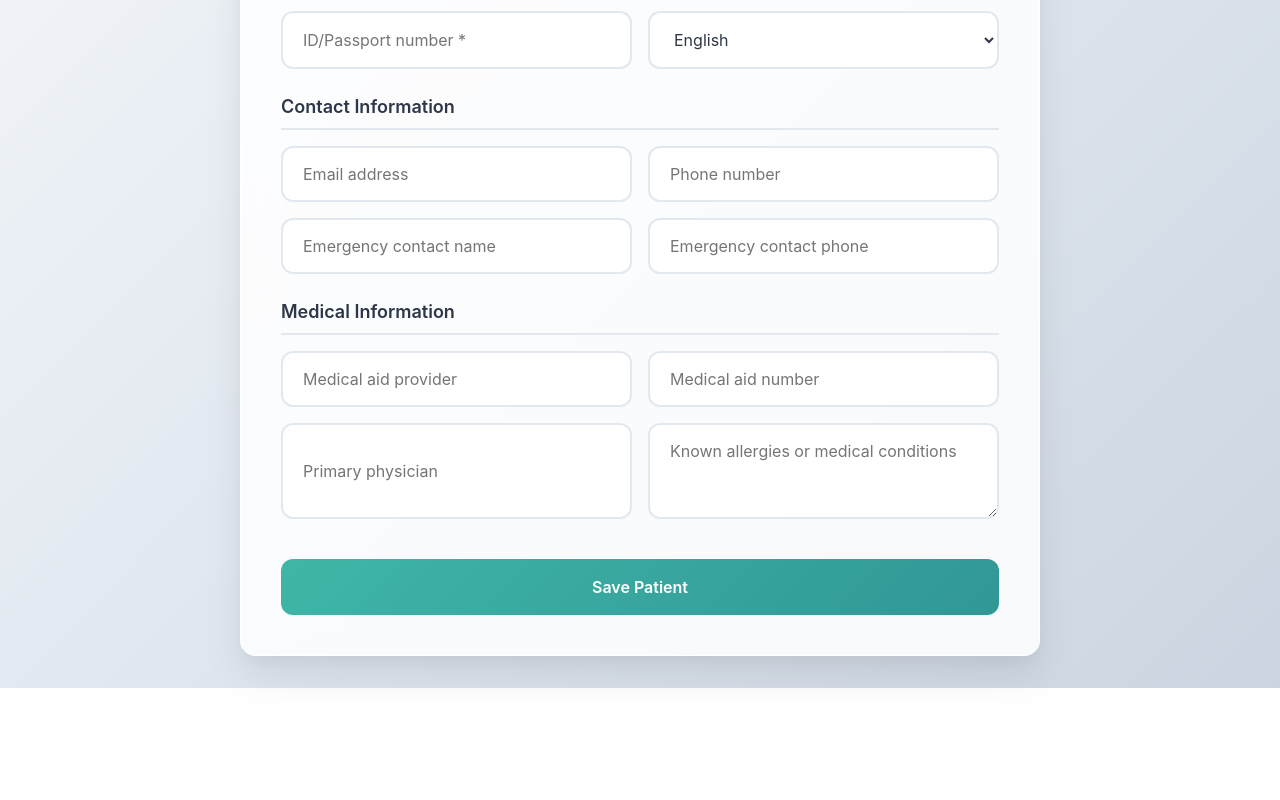
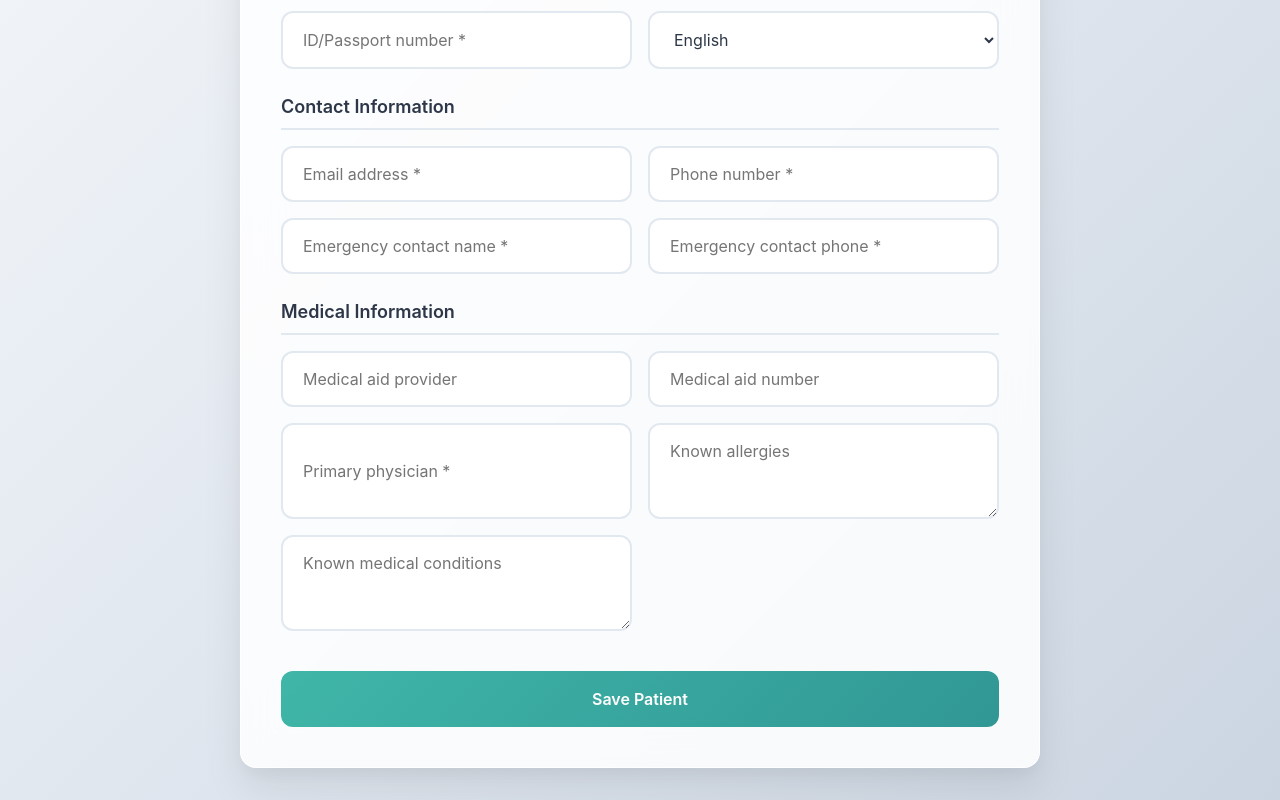
Before and after one commit to bboycode/launchlab-hackthon, a React (Vite) app in the folder Front/voice2vital/: page /patient-register in a window 1280 px wide. Shown: the part 457-1257 px from the top of the page. Before the commit the page ends 1145 px from the top, so only its background shows below. Built offline with nearby package versions, Linux system fonts and the light colour scheme.

Commit message:
tweaks made with inout validation, headings, layout

```diff
--- a/Front/voice2vital/src/pages/DoctorRegistration.tsx
+++ b/Front/voice2vital/src/pages/DoctorRegistration.tsx
@@ -25,7 +25,7 @@ const DoctorRegistration: React.FC = () => {
     setErr("");
 
     // Basic validation
-    if (!form.firstName || !form.lastName || !form.idNumber || !form.email || !form.password) {
+    if (!form.firstName || !form.lastName || !form.idNumber || !form.email || !form.password || !form.practiceNumber || !form.specialty || !form.phoneNumber || !form.hospital) {
       setErr("Please fill in all required fields.");
       return;
     }
@@ -295,7 +295,7 @@ const DoctorRegistration: React.FC = () => {
               color: '#2d3748',
               margin: '0 0 8px 0'
             }}>
-              Doctor Registration
+              Registration
             </h2>
             <p style={{
               color: '#718096',
@@ -432,7 +432,7 @@ const DoctorRegistration: React.FC = () => {
 
             <input
               type="tel"
-              placeholder="Phone Number"
+              placeholder="Phone Number *"
               value={form.phoneNumber}
               onChange={(e) => update("phoneNumber", e.target.value)}
               style={{
@@ -463,7 +463,7 @@ const DoctorRegistration: React.FC = () => {
               <div style={{ flex: 1 }}>
                 <input
                   type="text"
-                  placeholder="Practice Number"
+                  placeholder="Practice Number *"
                   value={form.practiceNumber}
                   onChange={(e) => update("practiceNumber", e.target.value)}
                   style={{
@@ -492,7 +492,7 @@ const DoctorRegistration: React.FC = () => {
               <div style={{ flex: 1 }}>
                 <input
                   type="text"
-                  placeholder="Specialty"
+                  placeholder="Specialty *"
                   value={form.specialty}
                   onChange={(e) => update("specialty", e.target.value)}
                   style={{
@@ -522,7 +522,7 @@ const DoctorRegistration: React.FC = () => {
 
             <input
               type="text"
-              placeholder="Hospital/Clinic"
+              placeholder="Hospital/Clinic *"
               value={form.hospital}
               onChange={(e) => update("hospital", e.target.value)}
               style={{
@@ -653,7 +653,7 @@ const DoctorRegistration: React.FC = () => {
                 e.currentTarget.style.boxShadow = '0 8px 20px rgba(63, 182, 168, 0.2)';
               }}
             >
-              Create Doctor Account
+              Create Account
             </button>
 
             <div style={{ textAlign: 'center', marginTop: '20px' }}>
--- a/Front/voice2vital/src/pages/Login.tsx
+++ b/Front/voice2vital/src/pages/Login.tsx
@@ -222,12 +222,21 @@ const Login: React.FC = () => {
               fontWeight: '600',
               border: 'none',
               borderRadius: '12px',
+              background: 'linear-gradient(135deg, #3fb6a8, #319795)',
               color: 'white',
+              cursor: 'pointer',
               transition: 'all 0.2s ease',
               fontFamily: 'inherit',
-              position: 'relative',
-              overflow: 'hidden',
-              backgroundColor: "#3fb6a8",
+              boxShadow: '0 8px 20px rgba(63, 182, 168, 0.2)',
+              marginTop: '8px'
+            }}
+            onMouseEnter={(e) => {
+              e.currentTarget.style.transform = 'translateY(-2px)';
+              e.currentTarget.style.boxShadow = '0 12px 24px rgba(63, 182, 168, 0.3)';
+            }}
+            onMouseLeave={(e) => {
+              e.currentTarget.style.transform = 'translateY(0)';
+              e.currentTarget.style.boxShadow = '0 8px 20px rgba(63, 182, 168, 0.2)';
             }}
           >
             Sign In
--- a/Front/voice2vital/src/pages/PatientRegistration.tsx
+++ b/Front/voice2vital/src/pages/PatientRegistration.tsx
@@ -48,8 +48,13 @@ const PatientRegistration: React.FC = () => {
     if (!p.firstName.trim()) newErrors.push("First name is required");
     if (!p.lastName.trim()) newErrors.push("Last name is required");
     if (!p.dob) newErrors.push("Date of birth is required");
+    if (!p.sex) newErrors.push("Sex is required");
     if (!p.idNumber.trim()) newErrors.push("ID/Passport number is required");
-    if (!p.sex) newErrors.push("Sex is required");
+    if (!p.email.trim()) newErrors.push("Email is required");
+    if (!p.phone.trim()) newErrors.push("Phone number is required");
+    if (!p.emergencyContactName.trim()) newErrors.push("Emergency contact name is required");
+    if (!p.emergencyContactPhone.trim()) newErrors.push("Emergency contact phone number is required");
+    if (!p.primaryPhysician.trim()) newErrors.push("Primary physician is required");
     if (p.email && !/\S+@\S+\.\S+/.test(p.email)) {
       newErrors.push("Please enter a valid email address");
     }
@@ -209,8 +214,8 @@ const PatientRegistration: React.FC = () => {
               gap: '8px'
             }}>
               <svg width="20" height="20" viewBox="0 0 24 24" fill="none" stroke="currentColor" strokeWidth="2" strokeLinecap="round" strokeLinejoin="round">
-                <path d="M9 12l2 2 4-4"/>
-                <circle cx="12" cy="12" r="10"/>
+                <path d="M9 12l2 2 4-4" />
+                <circle cx="12" cy="12" r="10" />
               </svg>
               Patient registered successfully! Redirecting to dashboard...
             </div>
@@ -367,8 +372,6 @@ const PatientRegistration: React.FC = () => {
                   <option value="">Select sex *</option>
                   <option value="Male">Male</option>
                   <option value="Female">Female</option>
-                  <option value="Other">Other</option>
-                  <option value="Prefer not to say">Prefer not to say</option>
                 </select>
                 <input
                   type="text"
@@ -398,9 +401,51 @@ const PatientRegistration: React.FC = () => {
                     e.target.style.boxShadow = 'none';
                   }}
                 />
+
+                <div>
                   <select
                     value={p.preferredLanguage}
                     onChange={(e) => update("preferredLanguage", e.target.value)}
+                    required
+                    style={{
+                      width: '100%',
+                      padding: '16px 20px',
+                      fontSize: '16px',
+                      border: '2px solid #e2e8f0',
+                      borderRadius: '12px',
+                      outline: 'none',
+                      transition: 'all 0.2s ease',
+                      backgroundColor: '#ffffff',
+                      color: p.preferredLanguage ? '#2d3748' : '#a0aec0',
+                      fontFamily: 'inherit',
+                      boxSizing: 'border-box'
+                    }}
+                    onFocus={(e) => {
+                      e.target.style.borderColor = '#3fb6a8';
+                      e.target.style.boxShadow = '0 0 0 3px rgba(63, 182, 168, 0.1)';
+                    }}
+                    onBlur={(e) => {
+                      e.target.style.borderColor = '#e2e8f0';
+                      e.target.style.boxShadow = 'none';
+                    }}
+                  >
+                    <option value="">Select preferred language *</option>
+                    <option value="English">English</option>
+                    <option value="Afrikaans">Spanish</option>
+                    <option value="Zulu">Mandarin</option>
+                    <option value="Xhosa">Tagalog</option>
+                    <option value="Other">Other (please specify below)</option>
+                  </select>
+                </div>
+
+                {/* Custom Language Input (if Other is selected) */}
+                {p.preferredLanguage === "Other" && (
+                  <div>
+                    <input
+                      type="text"
+                      placeholder="Please specify your preferred language *"
+                      onChange={(e) => update("preferredLanguage", e.target.value)}
+                      required
                       style={{
                         width: '100%',
                         padding: '16px 20px',
@@ -422,13 +467,10 @@ const PatientRegistration: React.FC = () => {
                         e.target.style.borderColor = '#e2e8f0';
                         e.target.style.boxShadow = 'none';
                       }}
-                >
-                  <option value="English">English</option>
-                  <option value="Afrikaans">Afrikaans</option>
-                  <option value="Zulu">Zulu</option>
-                  <option value="Xhosa">Xhosa</option>
-                  <option value="Other">Other</option>
-                </select>
+                    />
+                  </div>
+                )}
+
               </div>
             </div>
 
@@ -451,7 +493,7 @@ const PatientRegistration: React.FC = () => {
               }}>
                 <input
                   type="email"
-                  placeholder="Email address"
+                  placeholder="Email address *"
                   value={p.email}
                   onChange={(e) => update("email", e.target.value)}
                   style={{
@@ -478,7 +520,7 @@ const PatientRegistration: React.FC = () => {
                 />
                 <input
                   type="tel"
-                  placeholder="Phone number"
+                  placeholder="Phone number *"
                   value={p.phone}
                   onChange={(e) => update("phone", e.target.value)}
                   style={{
@@ -505,7 +547,7 @@ const PatientRegistration: React.FC = () => {
                 />
                 <input
                   type="text"
-                  placeholder="Emergency contact name"
+                  placeholder="Emergency contact name *"
                   value={p.emergencyContactName}
                   onChange={(e) => update("emergencyContactName", e.target.value)}
                   style={{
@@ -532,7 +574,7 @@ const PatientRegistration: React.FC = () => {
                 />
                 <input
                   type="tel"
-                  placeholder="Emergency contact phone"
+                  placeholder="Emergency contact phone *"
                   value={p.emergencyContactPhone}
                   onChange={(e) => update("emergencyContactPhone", e.target.value)}
                   style={{
@@ -633,7 +675,7 @@ const PatientRegistration: React.FC = () => {
                 />
                 <input
                   type="text"
-                  placeholder="Primary physician"
+                  placeholder="Primary physician *"
                   value={p.primaryPhysician}
                   onChange={(e) => update("primaryPhysician", e.target.value)}
                   style={{
@@ -659,7 +701,7 @@ const PatientRegistration: React.FC = () => {
                   }}
                 />
                 <textarea
-                  placeholder="Known allergies or medical conditions"
+                  placeholder="Known allergies"
                   value={p.knownAllergies}
                   onChange={(e) => update("knownAllergies", e.target.value)}
                   rows={3}
@@ -687,6 +729,37 @@ const PatientRegistration: React.FC = () => {
                     e.target.style.boxShadow = 'none';
                   }}
                 />
+
+                <textarea
+                  placeholder="Known medical conditions"
+                  value={p.knownAllergies}
+                  onChange={(e) => update("knownAllergies", e.target.value)}
+                  rows={3}
+                  style={{
+                    width: '100%',
+                    padding: '16px 20px',
+                    fontSize: '16px',
+                    border: '2px solid #e2e8f0',
+                    borderRadius: '12px',
+                    outline: 'none',
+                    transition: 'all 0.2s ease',
+                    backgroundColor: '#ffffff',
+                    color: '#2d3748',
+                    fontFamily: 'inherit',
+                    boxSizing: 'border-box',
+                    resize: 'vertical',
+                    minHeight: '56px'
+                  }}
+                  onFocus={(e) => {
+                    e.target.style.borderColor = '#3fb6a8';
+                    e.target.style.boxShadow = '0 0 0 3px rgba(63, 182, 168, 0.1)';
+                  }}
+                  onBlur={(e) => {
+                    e.target.style.borderColor = '#e2e8f0';
+                    e.target.style.boxShadow = 'none';
+                  }}
+                />
+
               </div>
             </div>
 
```
Also changed, not shown: Front/voice2vital/src/pages/ClinicalNotes.tsx (+11 -12 lines). Lines whose indentation alone changed are shown as unchanged.
